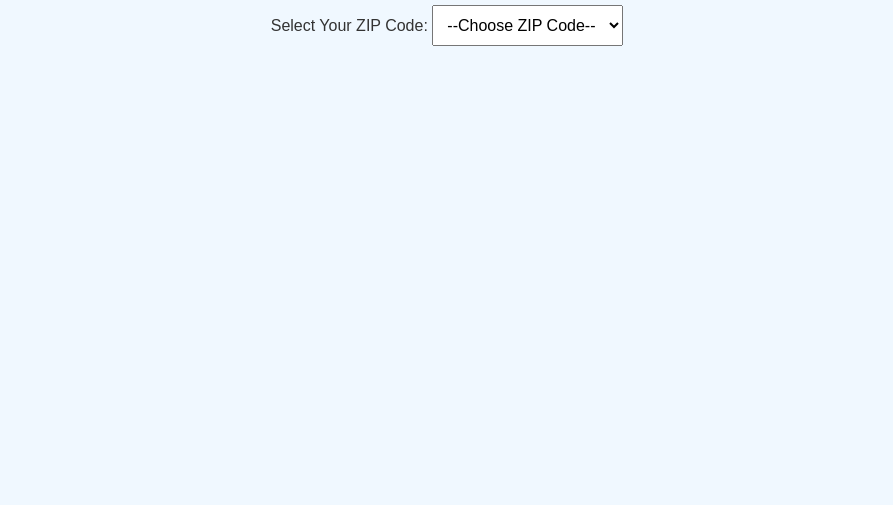
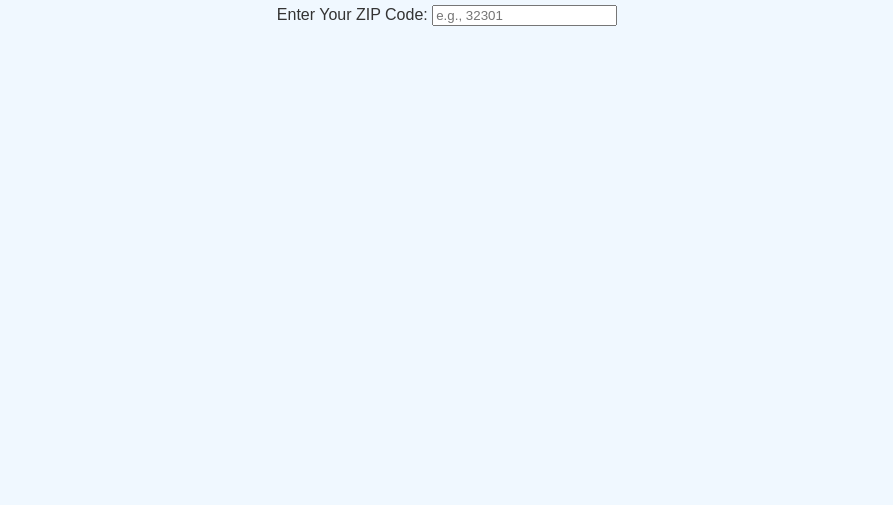
Before and after one commit to DamianJob/environmental-website---test, a plain HTML site: page index.html in a window 1280 px wide. Shown: the part 295-800 px from the top of the page, without its empty margins (193-1086 px from the left). Drawn offline with Linux system fonts and the light colour scheme; no server answers.

Commit message:
Update index.html

```diff
--- a/index.html
+++ b/index.html
@@ -15,10 +15,8 @@
     <p class="glow">💡 Have you ever wondered what is the status of water quality around your area?</p>
     <div class="emoji">🤔</div>
 
-    <label for="zipcode">Select Your ZIP Code:</label>
-    <select id="zipcode" onchange="fetchDataByZip()">
-      <option value="">--Choose ZIP Code--</option>
-    </select>
+    <label for="zipcode">Enter Your ZIP Code:</label>
+    <input type="text" id="zipcode" maxlength="5" pattern="\d{5}" placeholder="e.g., 32301" oninput="handleZipInput()" />
 
     <div id="results" class="results-container"></div>
   </div>
```
